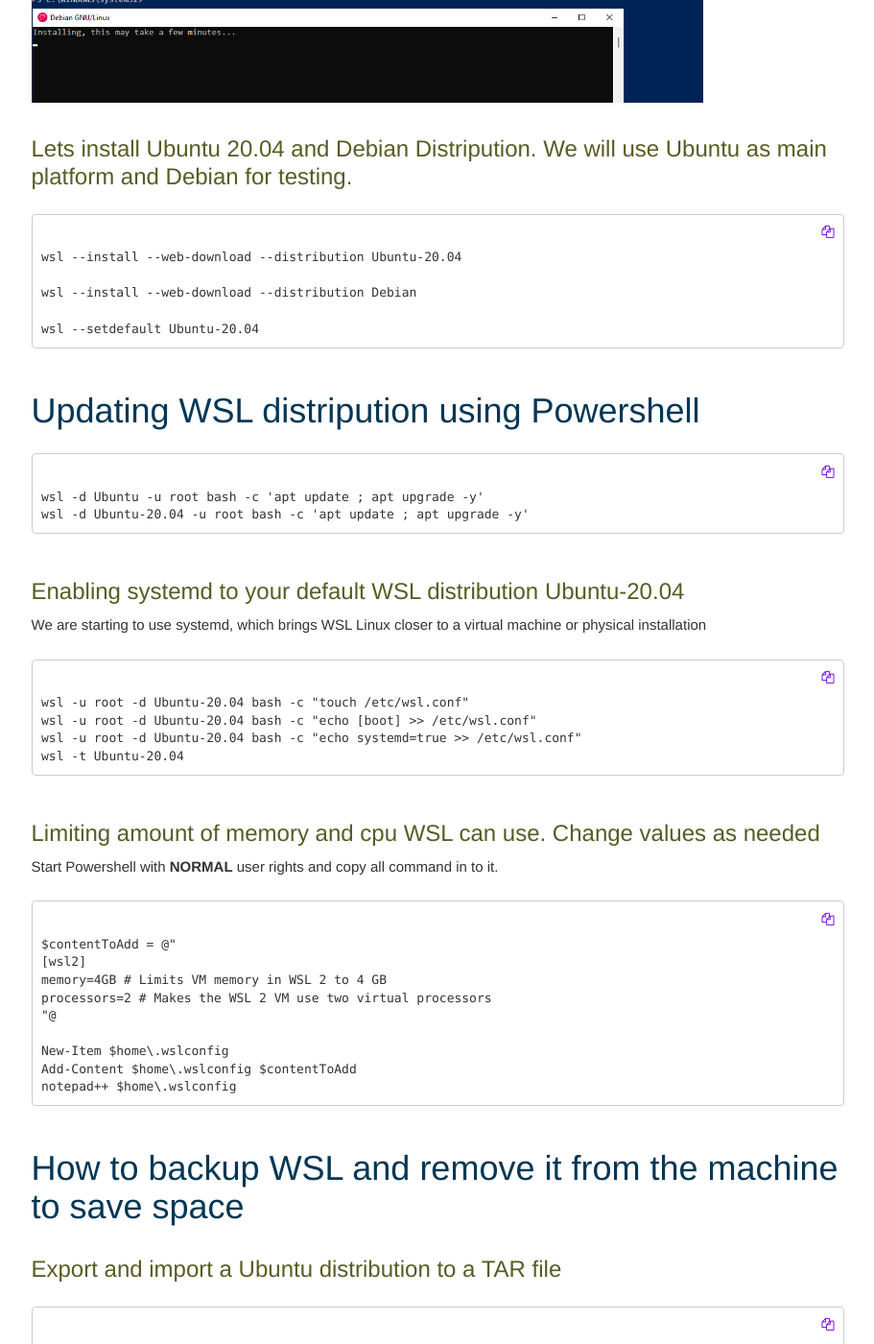
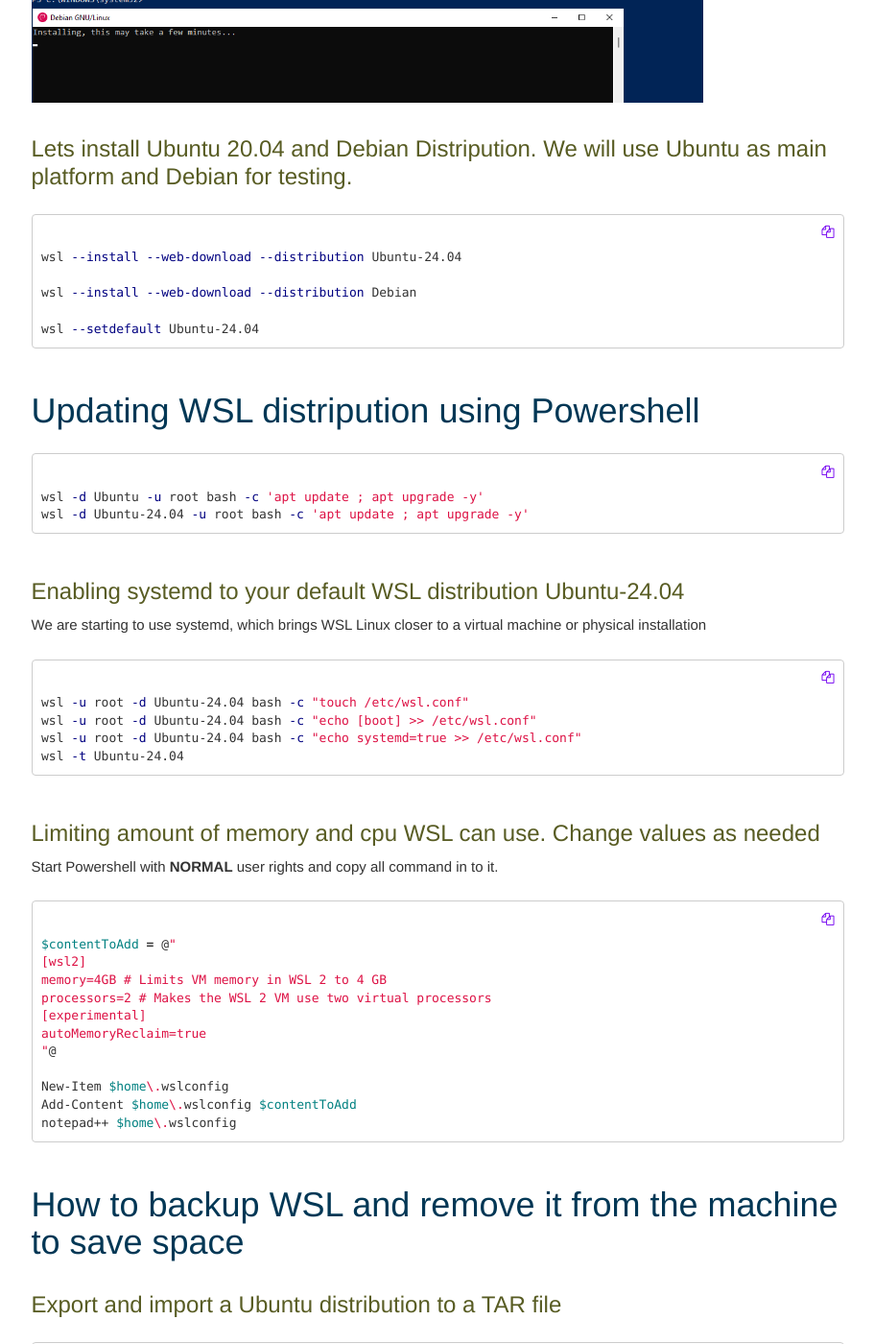
Before and after one commit to hamk-business-information-technology/os, a Jekyll site: the page built from Windows_11_WSL.md, in a window 1280 px wide and 1400 px high, scrolled down 1515 px. Shown: the whole window at 96% size, without its empty margins (330-1241 px from the left). Built offline with Jekyll 4.4.1, drawn with Linux system fonts in a browser that asks for light colours; our own code applies the rules of GitHub Pages for plain Markdown files; comment, search, counter and statistics services are not loaded; some of the changed text lies outside the part shown.

Commit message:
Update to 24.04 LTS

````diff
--- a/Windows_11_WSL.md
+++ b/Windows_11_WSL.md
@@ -7,14 +7,15 @@
 * WSL will be installed to your computer and in the default setting it will download latest Ubuntu
 > If you already have wsl installed you should make sure that it is updated. Use command wsl --update to update it.
 
-```
+```bash
 wsl --install
 ```
 ![Installing WSL](assets/wslupdate.png "WSL --install")
 
 
 ## Set default WSL version and check installed distributions
-```
+
+```bash
 wsl --set-default-version 2
 wsl --list --verbose
 ```
@@ -29,39 +30,42 @@
 
 
 ##  Lets install Ubuntu 20.04 and Debian Distripution. We will use Ubuntu as main platform and Debian for testing.
-```
-wsl --install --web-download --distribution Ubuntu-20.04
+
+```bash
+wsl --install --web-download --distribution Ubuntu-24.04
 
 wsl --install --web-download --distribution Debian
 
-wsl --setdefault Ubuntu-20.04
+wsl --setdefault Ubuntu-24.04
 ```
 
 #  Updating WSL distripution using Powershell
 
-```
+```bash
 wsl -d Ubuntu -u root bash -c 'apt update ; apt upgrade -y'
-wsl -d Ubuntu-20.04 -u root bash -c 'apt update ; apt upgrade -y'
+wsl -d Ubuntu-24.04 -u root bash -c 'apt update ; apt upgrade -y'
 ```
 
 
-## Enabling systemd to your default WSL distribution Ubuntu-20.04
+## Enabling systemd to your default WSL distribution Ubuntu-24.04
 We are starting to use systemd, which brings WSL Linux closer to a virtual machine or physical installation
 
-```
-wsl -u root -d Ubuntu-20.04 bash -c "touch /etc/wsl.conf"
-wsl -u root -d Ubuntu-20.04 bash -c "echo [boot] >> /etc/wsl.conf"
-wsl -u root -d Ubuntu-20.04 bash -c "echo systemd=true >> /etc/wsl.conf"
-wsl -t Ubuntu-20.04
+```bash
+wsl -u root -d Ubuntu-24.04 bash -c "touch /etc/wsl.conf"
+wsl -u root -d Ubuntu-24.04 bash -c "echo [boot] >> /etc/wsl.conf"
+wsl -u root -d Ubuntu-24.04 bash -c "echo systemd=true >> /etc/wsl.conf"
+wsl -t Ubuntu-24.04
 ```
 ## Limiting amount of memory and cpu WSL can use. Change values as needed
 Start Powershell with **NORMAL** user rights and copy all command in to it.
 
-```
+```bash
 $contentToAdd = @"
 [wsl2]
 memory=4GB # Limits VM memory in WSL 2 to 4 GB
 processors=2 # Makes the WSL 2 VM use two virtual processors
+[experimental]
+autoMemoryReclaim=true
 "@
 
 New-Item $home\.wslconfig
@@ -73,32 +77,32 @@
 
 ## Export and import a Ubuntu distribution to a TAR file
 
-```
-wsl --export Ubuntu "G:\My Drive\Ubuntu_wsl_backup.tar"
+```bash
+wsl --export Ubuntu "G:\My Drive\Ubuntu_wsl_backup_24.04.tar"
 ```
 
 Import a new distribution
 
-```
-wsl --import Ubuntu-backup "c:\temp\" "G:\My Drive\Ubuntu_wsl_backup.tar"
+```bash
+wsl --import Ubuntu-24.04-Base "c:\temp\" "G:\My Drive\Ubuntu_wsl_backup_24.04.tar"
 
 ```
 
 ![Installing Debian to WSL](assets/WSL_export_inport.png "WSL Debian")
 
 
-## Uninstalling command is --unregister
+## Uninstalling command is --unregister (Use only if needed)
 No need to remove WSL distribution if everything is working
 
-```
-wsl --unregister Ubuntu-20.04
+```bash
+wsl --unregister Ubuntu-24.04
 wsl --unregister Debian
 ```
 
 # Problem Solving
 Update Windows computer and WSL. Start Powershell with Administrator rights as many times is needed. Go through repairs in order and test regularly.
 
-```
+```bash
 # Install Windows update modules
 Install-Module PSWindowsUpdate -Confirm
 Set-ExecutionPolicy -Scope Process -ExecutionPolicy unrestricted
@@ -113,56 +117,32 @@
 
 
 ## Let's check that WSL is installed
-```
+```bash
 wsl --install
 ```
 
 ## Update WSL kernel
 
-```
+```bash
 wsl --update
 ```
 
 ## Reinstall Ubuntu, Debian and Docker images. THIS WILL RESULT IN LOST DATA if you have not save data on your host machine!
-```
+```bash
 Stop-Process -Name "Docker Desktop" -Force
-wsl --unregister Ubuntu-20.04
+wsl --unregister Ubuntu-24.04
 wsl --unregister Ubuntu
 wsl --unregister Debian
 wsl --unregister docker-desktop-data
 wsl --unregister docker-desktop
 wsl --set-default-version 2
-wsl --install --web-download --distribution Ubuntu-20.04
-wsl --install --web-download --distribution Debian
-Start-Sleep -Seconds 10 #Waiting WSL to activate
-wsl -d Ubuntu-20.04 -u root bash -c 'apt update ; apt upgrade -y'
-wsl --setdefault Ubuntu-20.04
+wsl --install --web-download --distribution Ubuntu-24.04
 ```
-
-## Convert WSL 1 to WSL 2
-
-List all installed Ubuntu WSL intance
-
+Now we need to update WSL Ubuntu-24.04 to update
+```bash
+wsl -d Ubuntu-24.04 -u root bash -c 'apt update ; apt upgrade -y'
+wsl --setdefault Ubuntu-24.04
 ```
-wsl --list --verbose
-```
-
-Find what WSL install is running in 1 and convert it to 2
-
-```
-wsl --set-version Ubuntu 2
-wsl --set-version Ubuntu-20.04 2
-```
-
-Fix the default
-```
-wsl --set-default-version 2
-```
-
-![WSL1to2](assets/WSL_WSL1to2.png "WSL1to2")
-
-
-
 # Hyper-V still not working?
 
 Forcing Hyper-v to start using Windows bootloader.
````
Also changed, not shown: HAMK_BASIC_Software_MacUsers.md (+2 -3 lines), index.md (+2 -3 lines).
